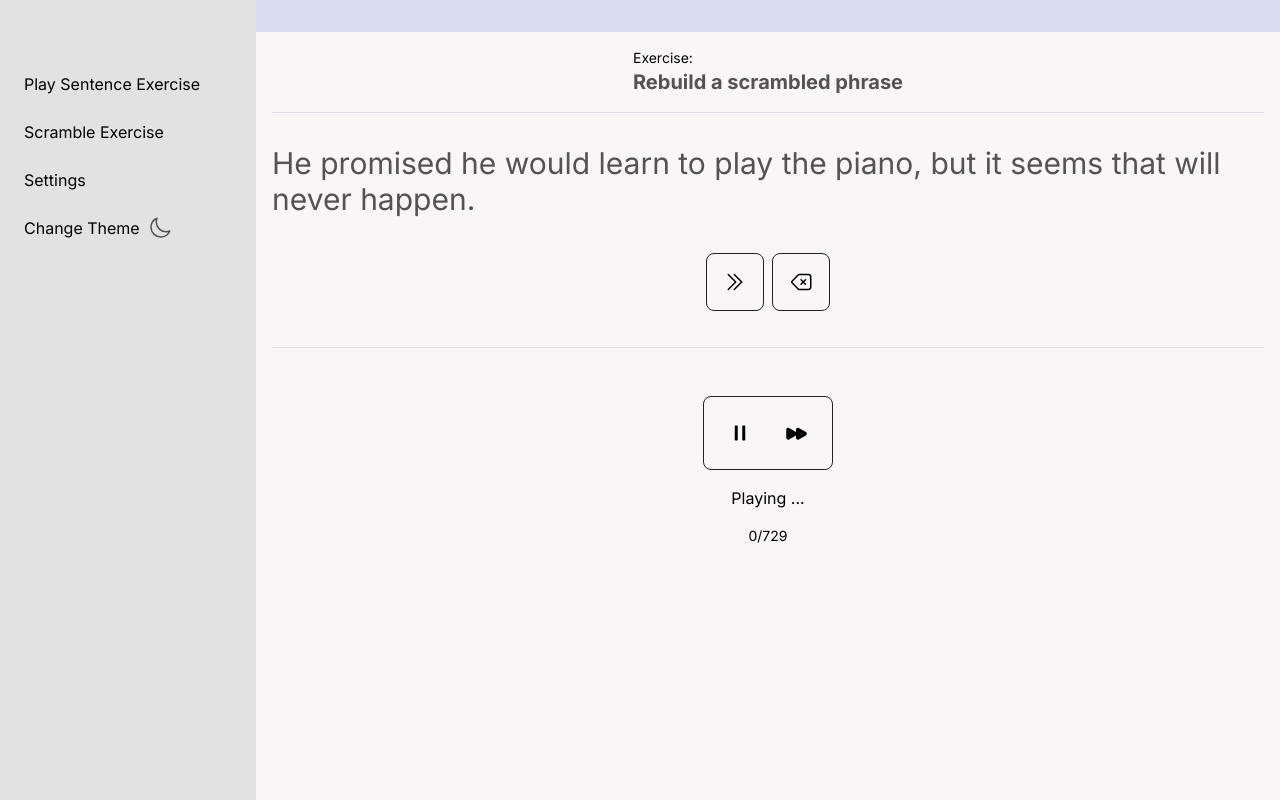
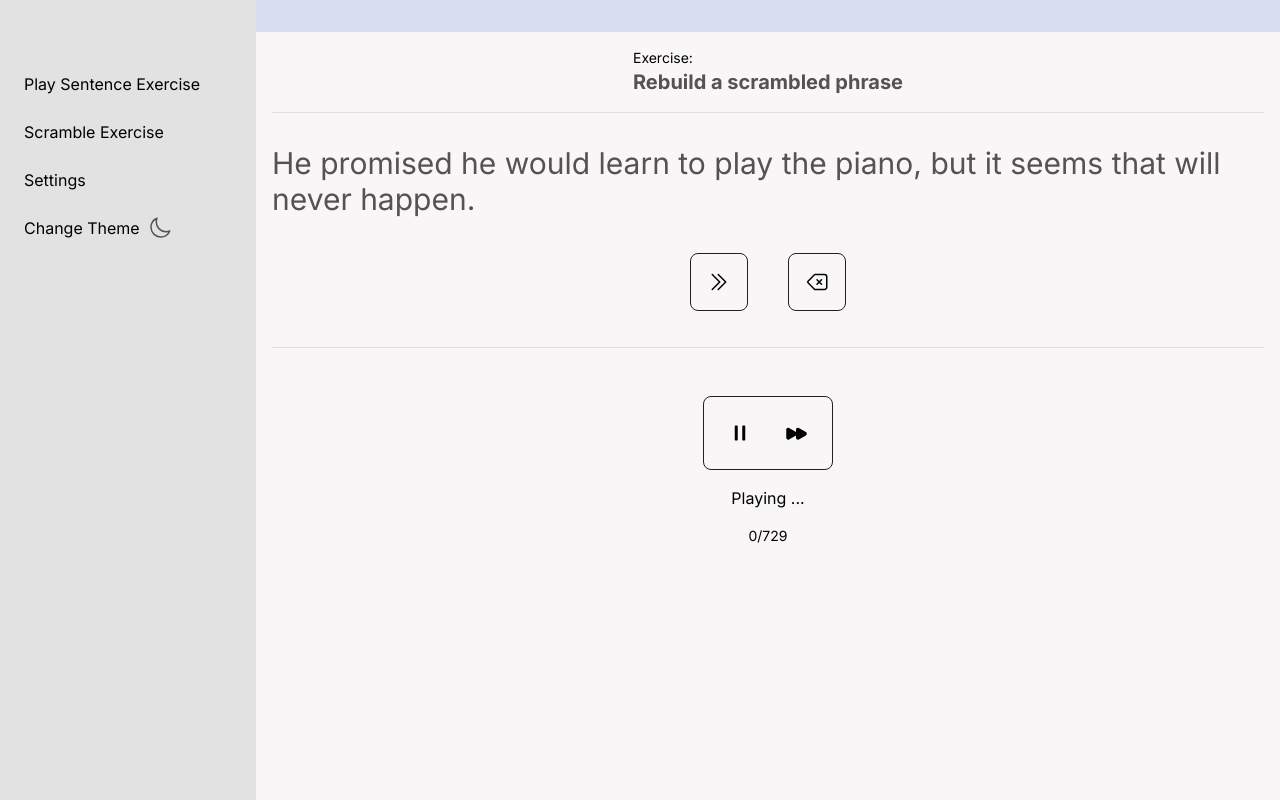
Before and after one commit to eliaweiss/open-lingua-ai, a Next.js app: page /scramble in a window 1280 px wide. Both pictures are taken after a click on the button "Play/Pause". Built offline with nearby package versions, Linux system fonts and the light colour scheme.

Commit message:
{numberOfWordClicked > 0 && (

```diff
--- a/src/app/scramble/component/ScramblePhrase.jsx
+++ b/src/app/scramble/component/ScramblePhrase.jsx
@@ -135,7 +135,12 @@ export const ScramblePhrase = () => {
           <div className={`${isTargetRtl ? "text-right" : "text-left"}`}>
             {userBuffer}
           </div>
-          <div className="flex space-x-2 my-5 justify-center">
+          <div className="flex space-x-10 my-5 justify-center items-center">
+            {numberOfWordClicked > 0 && (
+              <div className="">
+                {numberOfWordClicked}/{words.length}
+              </div>
+            )}
             <ControlButton
               toolTip="Play Part of sentence"
               onClick={playPartOfSentence}
```
